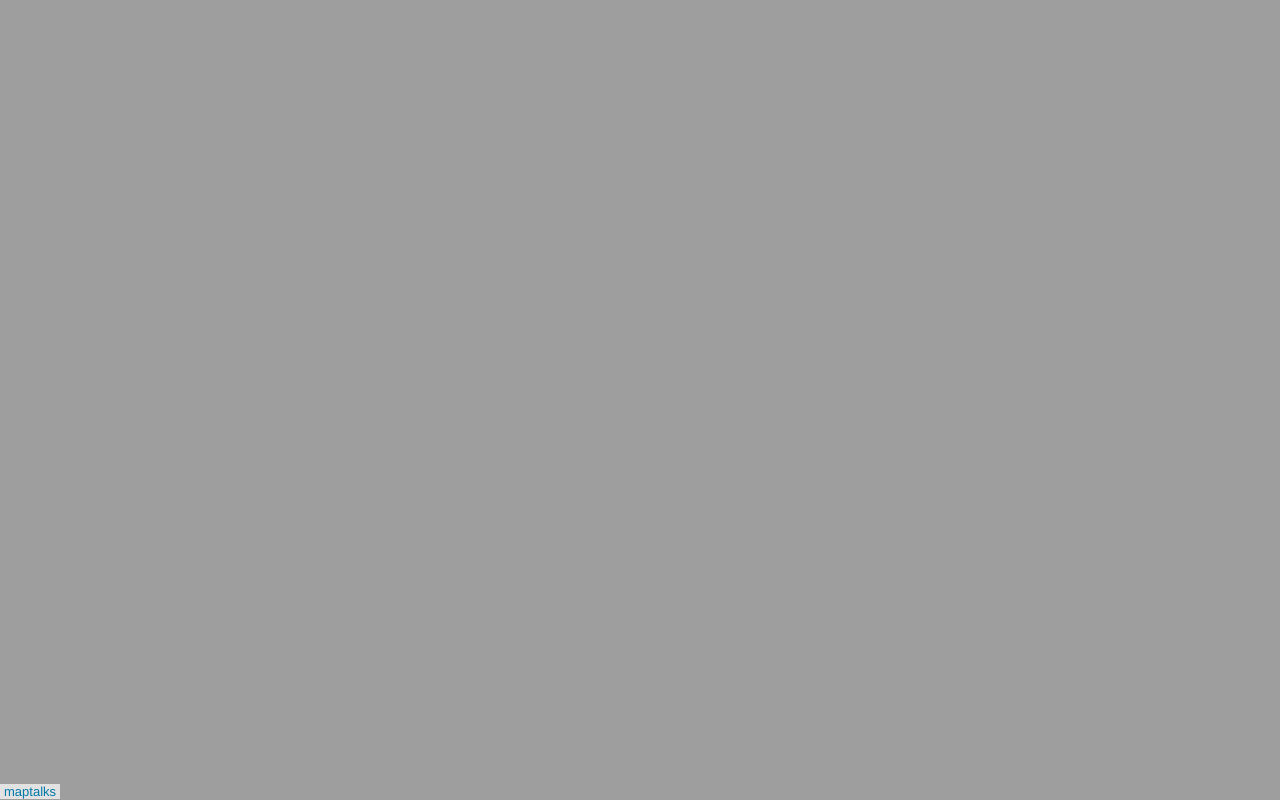
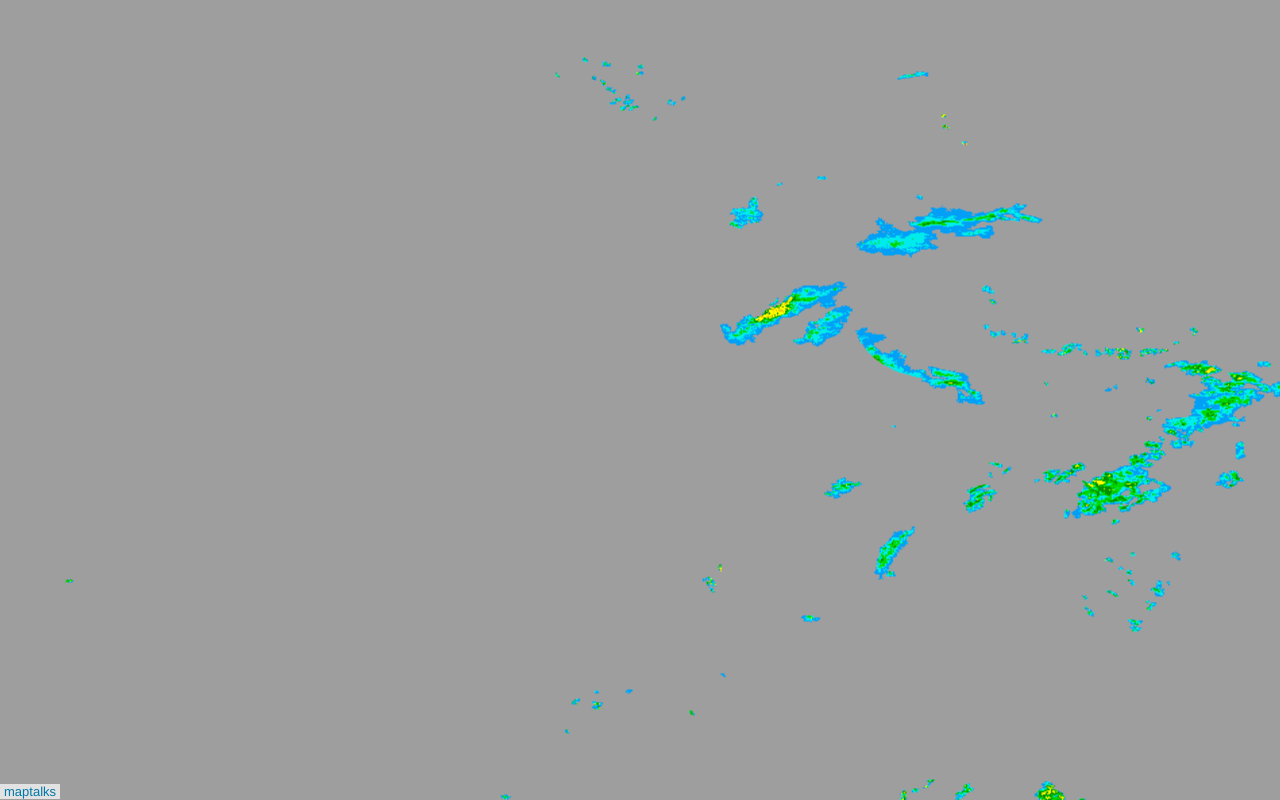
Before and after one commit to Liquid-Zhangliquan/maptalks-weather-demo, a plain HTML site: page weather_demo/weather_radar.html in a window 1280 px wide. Drawn offline with Linux system fonts and the light colour scheme.

Commit message:
卫星云图，雷达云图demo提交

```diff
--- a/weather_demo/weather_radar.html
+++ b/weather_demo/weather_radar.html
@@ -50,13 +50,29 @@
         function AjaxGET() {
             $.ajax({
                 type: "get",
-                url: "../data/low_could_newdata.json",
+                url: "../data/getRadar.json",
                 dataType: "json",
                 success: function (json) {
                     console.log(json)
+                    AddRadar(json.data)
                 }
             });
         }
+        function AddRadar(data) {
+            var imageLayer = new maptalks.ImageLayer('images',
+                [
+                    {
+                        url: '../data/74002fb2dcddbfc0259ff54c68e02e31.png',
+                        // url: 'http://cdnrepo.oss-cn-shanghai.aliyuncs.com/wcloud/img/mct/20190916/radar/rdbz/74002fb2dcddbfc0259ff54c68e02e31.PNG?x-oss-process=image/crop,x_-18,y_-292,w_3840,h_2257',
+                        extent: [data.bbox.minlon, data.bbox.minlat, data.bbox.maxlon, data.bbox.maxlat],
+                        opacity: 1,
+                        renderer: 'canvas'
+                    },
+                ]);
+
+            map.addLayer(imageLayer);
+        }
+
     </script>
 </body>
 
```
Also changed, not shown: weather_demo/weather_could.html (+20 -9 lines), data/74002fb2dcddbfc0259ff54c68e02e31.png (added).
